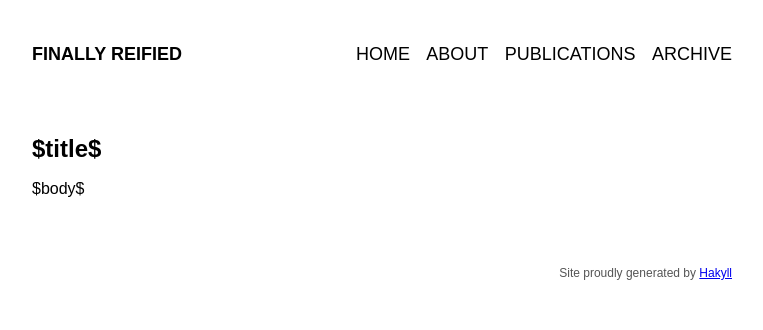
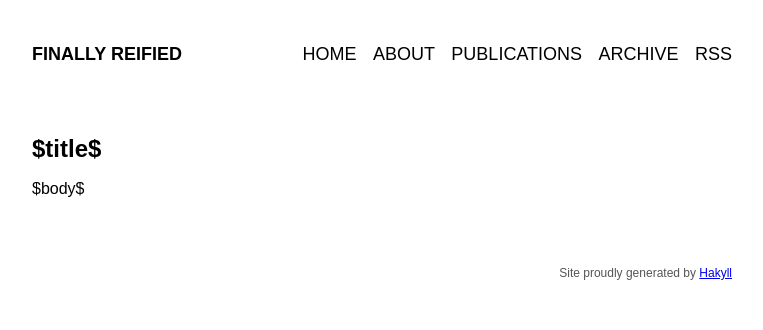
Before and after one commit to adelbertc/adelbertc.github.io, a plain HTML site: page src/templates/default.html in a window 1280 px wide. Shown: the whole page, without its empty margins (258-1021 px from the left). Drawn offline with Linux system fonts and the light colour scheme.

Commit message:
Add feed

```diff
--- a/src/templates/default.html
+++ b/src/templates/default.html
@@ -18,6 +18,7 @@
                 <a href="/about.html">About</a>
                 <a href="/publications.html">Publications</a>
                 <a href="/archive.html">Archive</a>
+                <a href="/feed.xml">RSS</a>
             </div>
         </div>
 
```
Also changed, not shown: 1 other file.
